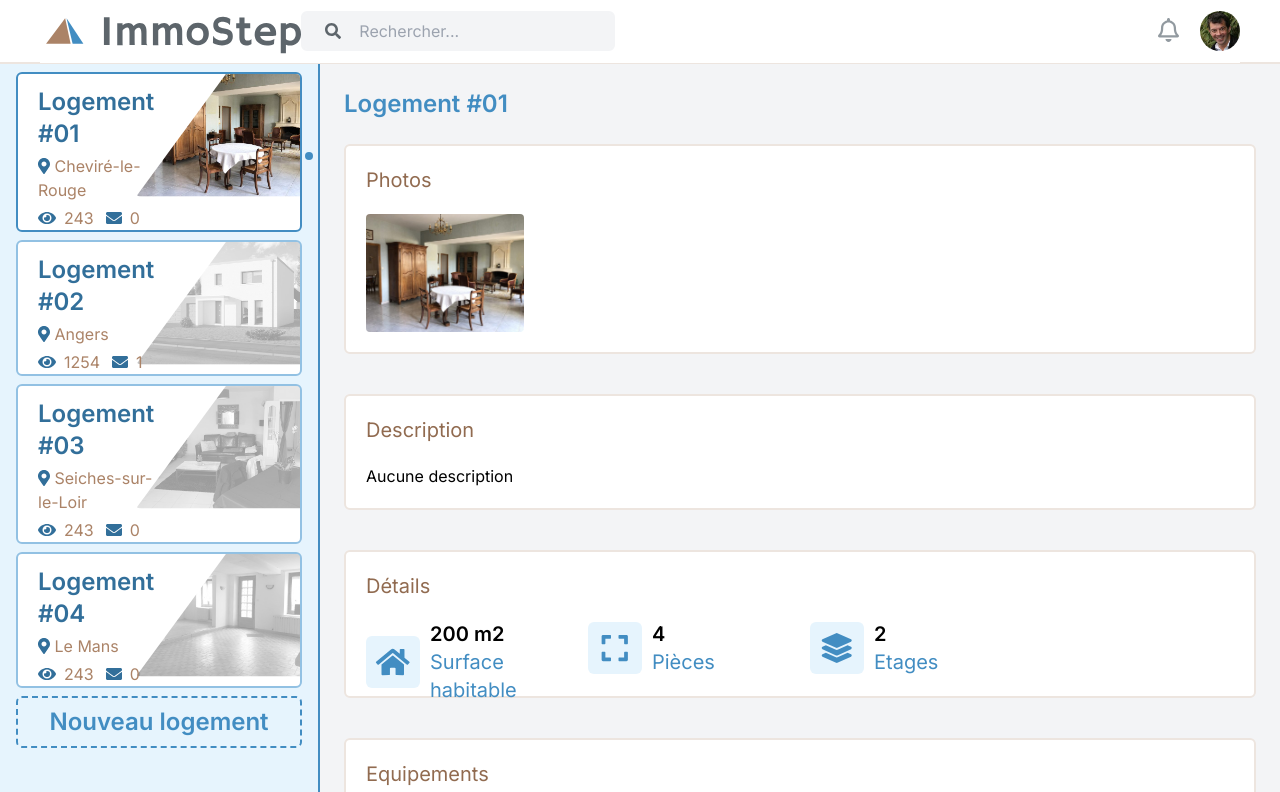
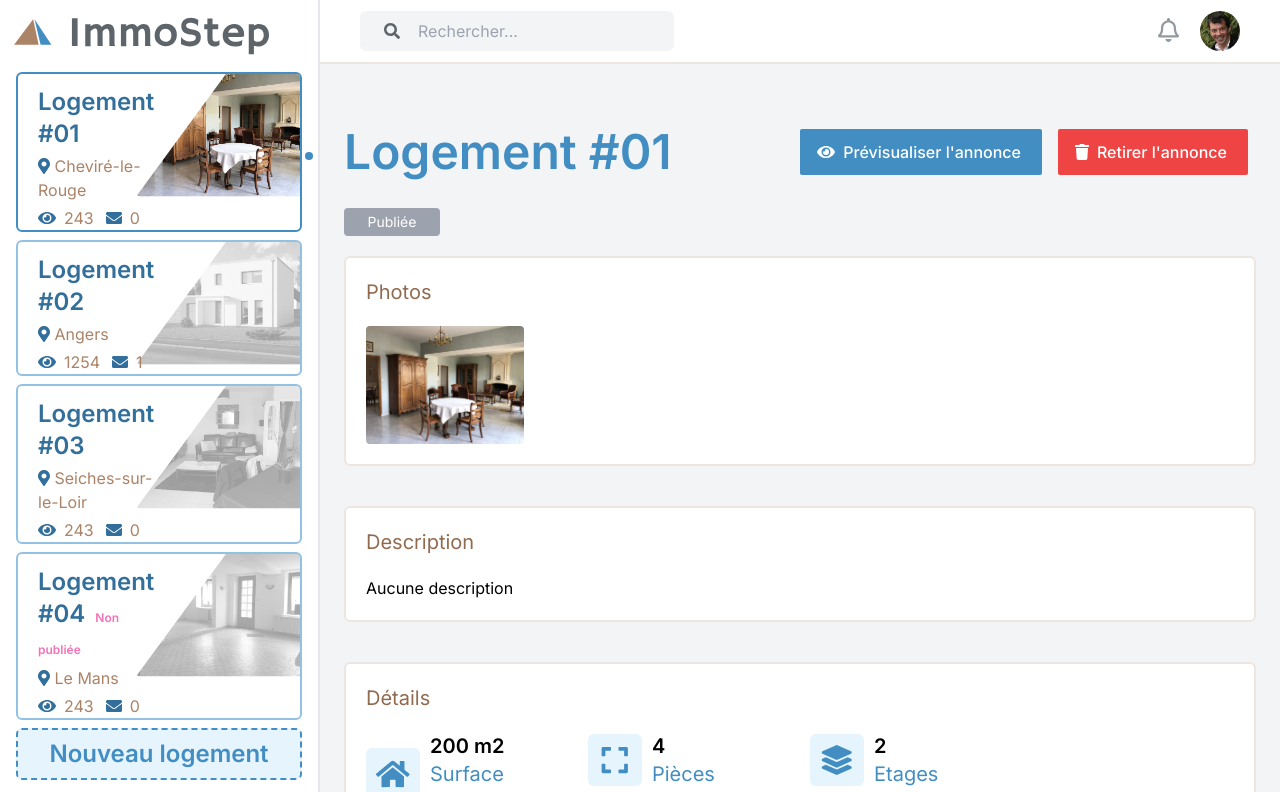
Before and after one commit to immostep/immostep, a React (Create React App) app: page /owner/goods/1 in a window 1280 px wide. Shown: the top 792 px of the page. Built offline with nearby package versions, Linux system fonts and the light colour scheme.

Commit message:
Add Modals

```diff
--- a/src/App.js
+++ b/src/App.js
@@ -13,6 +13,9 @@ function App() {
         <Route path="owner" element={<Owner />} />
         <Route path="owner/goods/new" element={<Goods isNewGood />} />
         <Route path="owner/goods/:id" element={<Goods />} />
+        <Route path="owner/goods/:id/preview" element={<Goods />} />
+        <Route path="owner/goods/:id/publish" element={<Goods />} />
+        <Route path="owner/goods/:id/unpublish" element={<Goods />} />
         <Route path="owner/goods" element={<Goods />} />
       </Routes>
     </div>
--- /dev/null
+++ b/src/ConfirmModal.js
@@ -0,0 +1,60 @@
+import PropTypes from 'prop-types';
+
+function ConfirmModal({ title = '', content = '', confirmButtonText = 'OK', cancelButtonText = 'Annuler', showModal = false, onConfirm, onCancel }) {
+  return (
+    <>
+      {!showModal ? null : (
+        <>
+          <div className="fixed inset-0 z-50 flex items-center justify-center overflow-x-hidden overflow-y-auto outline-none focus:outline-none">
+            <div className="relative w-auto max-w-sm mx-auto my-6">
+              {/*content*/}
+              <div className="relative flex flex-col w-full bg-white border-0 rounded-lg shadow-lg outline-none focus:outline-none">
+                {/*header*/}
+                <div className="flex items-start justify-between p-5 border-b border-solid rounded-t border-blueGray-200">
+                  <h3 className="text-3xl font-semibold">{title}</h3>
+                  <button
+                    className="float-right p-1 ml-auto text-3xl font-semibold leading-none text-black bg-transparent border-0 outline-none opacity-5 focus:outline-none"
+                    onClick={onCancel}>
+                    <span className="block w-6 h-6 text-2xl text-black bg-transparent outline-none opacity-5 focus:outline-none">×</span>
+                  </button>
+                </div>
+                {/*body*/}
+                <div className="relative flex-auto p-6">
+                  <p className="my-4 text-lg leading-relaxed text-blueGray-500">{content}</p>
+                </div>
+                {/*footer*/}
+                <div className="flex items-center justify-end p-6 border-t border-solid rounded-b border-blueGray-200">
+                  <button
+                    className="px-6 py-2 mb-1 mr-1 text-sm font-bold text-red-500 uppercase transition-all duration-150 ease-linear outline-none background-transparent focus:outline-none"
+                    type="button"
+                    onClick={onCancel}>
+                    {cancelButtonText}
+                  </button>
+                  <button
+                    className="px-6 py-3 mb-1 mr-1 text-sm font-bold text-white uppercase transition-all duration-150 ease-linear rounded shadow outline-none bg-emerald-500 active:bg-emerald-600 hover:shadow-lg focus:outline-none"
+                    type="button"
+                    onClick={onConfirm}>
+                    {confirmButtonText}
+                  </button>
+                </div>
+              </div>
+            </div>
+          </div>
+          <div className="fixed inset-0 z-40 bg-black opacity-25"></div>
+        </>
+      )}
+    </>
+  );
+}
+
+export default ConfirmModal;
+
+ConfirmModal.propTypes = {
+  showModal: PropTypes.bool,
+  onCancel: PropTypes.func,
+  onConfirm: PropTypes.func,
+  title: PropTypes.string,
+  content: PropTypes.string,
+  confirmButtonText: PropTypes.string,
+  cancelButtonText: PropTypes.string
+};
--- a/src/Goods.js
+++ b/src/Goods.js
@@ -1,5 +1,5 @@
 import PropTypes from 'prop-types';
-import { useEffect, useState } from 'react';
+import React, { useEffect, useState } from 'react';
 import { Link, useParams } from 'react-router-dom';
 import './Goods.css';
 import { FontAwesomeIcon } from '@fortawesome/react-fontawesome';
@@ -15,7 +15,9 @@ import {
   faImage,
   faMouse,
   faEuroSign,
-  faArrowUp
+  faArrowUp,
+  faCheck,
+  faTrash
 } from '@fortawesome/free-solid-svg-icons';
 import { faHourglass } from '@fortawesome/free-regular-svg-icons';
 import SwiperCore, { Pagination, Navigation } from 'swiper';
@@ -29,8 +31,11 @@ import dataGoods from './sources/goods.json';
 import Ratings from './Ratings';
 import HeaderBar from './HeaderBar';
 import Footer from './Footer';
+import ConfirmModal from './ConfirmModal';
+import SimpleModal from './SimpleModal';
 import { Chart as ChartJS, ArcElement, Tooltip, Legend, CategoryScale, LinearScale, BarElement } from 'chart.js';
 import { Doughnut, Bar } from 'react-chartjs-2';
+import logo_color from './img/logo_color.svg';
 
 ChartJS.register(ArcElement, Tooltip, Legend, CategoryScale, LinearScale, BarElement);
 
@@ -47,6 +52,7 @@ const emptyGood = {
   location: {
     city: ''
   },
+  status: 'Brouillon',
   floors: 0,
   surface: 0,
   rooms: 0,
@@ -89,12 +95,30 @@ function Goods({ isNewGood = false }) {
 
   const requestedGood = goods.find((g) => g.id === +requestedGoodId);
 
+  const [showConfirmDeleteModal, setShowConfirmDeleteModal] = useState(false);
+  const [showRequestContentModal, setShowRequestContentModal] = useState(null);
+
   return (
     <>
-      <HeaderBar isFluid user={{ id: 1, name: 'Martial Séron' }} />
+      <ConfirmModal
+        showModal={showConfirmDeleteModal}
+        onCancel={() => {
+          setShowConfirmDeleteModal(false);
+        }}
+        onConfirm={() => {
+          setShowConfirmDeleteModal(false);
+        }}
+        title="Suppression du logement"
+        content="Êtes-vous sûr de vouloir supprimer ce logement ?"
+      />
       <div className="pb-5 mx-auto bg-gray-100">
         <div className="flex">
-          <aside className="w-1/4 min-h-screen px-2 border-r-2 bg-secondary-lighter shrink-0 border-secondary">
+          <aside className="w-1/4 min-h-screen px-2 bg-white border-r-2 shrink-0">
+            <header className="text-center">
+              <a className="no-underline hover:no-underline" href="/">
+                <img src={logo_color} className="[height:64px]" alt="ImmoStep" />
+              </a>
+            </header>
             <div className="">
               {goods.map((good) => {
                 return (
@@ -102,7 +126,10 @@ function Goods({ isNewGood = false }) {
                     <Link to={`/owner/goods/${good.id}`} className="flex flex-row good-btn items-top">
                       <div className="good__content">
                         <h3 className="text-2xl font-bold text-secondary-dark ">
-                          <span>{good.name}</span>
+                          <span>{good.name}</span>{' '}
+                          {good.status !== 'Publiée' ? (
+                            <span className="p-1 text-xs text-center text-pink-400 rounded bg-gray-4000">{good.status}</span>
+                          ) : null}
                         </h3>
                         <h5 className="text-ternary">
                           <FontAwesomeIcon icon={faMapMarkerAlt} className="text-secondary-dark" />
@@ -133,14 +160,50 @@ function Goods({ isNewGood = false }) {
               </div>
             </div>
           </aside>
+
           <main className="flex flex-col flex-1 w-full">
             <div className="h-full overflow-y-auto">
+              <HeaderBar isFluid noLogo={true} user={{ id: 1, name: 'Martial Séron' }} />
               <div className="container grid px-6 mx-auto">
                 {requestedGood && (
                   <>
-                    <h1 className="my-6 text-2xl font-semibold text-secondary">{requestedGood.name}</h1>
+                    <div className="flex items-center justify-between mt-16 mb-8">
+                      <h1 className="text-5xl font-semibold text-secondary">{requestedGood.name}</h1>
 
-                    <div className="container">
+                      <ul className="flex flex-row flex-wrap justify-start list-none btn-group">
+                        <li>
+                          <Link to={`/owner/goods/${requestedGood.id}/preview`} className="pl-4 btn btn-primary">
+                            <FontAwesomeIcon icon={faEye} className="mr-2" />
+                            Prévisualiser l&apos;annonce
+                          </Link>
+                        </li>
+                        {requestedGood.status !== 'Publiée' ? (
+                          <li>
+                            <Link to={`/owner/goods/${requestedGood.id}/publish`} className="pl-4 text-white bg-green-500 btn hover:bg-green-600">
+                              <FontAwesomeIcon icon={faCheck} className="mr-2" />
+                              Publier l&apos;annonce
+                            </Link>
+                          </li>
+                        ) : null}
+                        {requestedGood.status === 'Publiée' ? (
+                          <li>
+                            <Link
+                              to={`/owner/goods/${requestedGood.id}/delete`}
+                              onClick={(ev) => {
+                                ev.preventDefault();
+                                setShowConfirmDeleteModal(true);
+                              }}
+                              className="pl-4 text-white bg-red-500 btn hover:bg-red-600">
+                              <FontAwesomeIcon icon={faTrash} className="mr-2" />
+                              Retirer l&apos;annonce
+                            </Link>
+                          </li>
+                        ) : null}
+                      </ul>
+                    </div>
+
+                    <div className="w-24 p-1 mb-5 text-sm text-center text-white bg-gray-400 rounded">{requestedGood.status}</div>
+
                     <div className="grid grid-cols-1 gap-y-10">
                       <section className="p-5 bg-white border-2 rounded-md border-ternary-light" id="photos">
                         <h2 className="mb-5 text-xl text-ternary-dark">Photos</h2>
@@ -229,7 +292,20 @@ function Goods({ isNewGood = false }) {
 
                           {requestedGood.requests.map((request, i) => {
                             return (
-                                <div className={`table-row ${!request.read && 'font-bold'}`} key={i}>
+                              <React.Fragment key={i}>
+                                <SimpleModal
+                                  showModal={showRequestContentModal === i}
+                                  onClose={() => {
+                                    setShowRequestContentModal(null);
+                                  }}
+                                  title={request.from}
+                                  content={request.content}
+                                />
+                                <div
+                                  className={`table-row ${!request.read && 'font-bold'}`}
+                                  onClick={() => {
+                                    setShowRequestContentModal(i);
+                                  }}>
                                   <div className="table-cell">{request.date}</div>
                                   <div className="table-cell">{request.from}</div>
                                   <div className={`table-cell ${listStatus[request.status].className}`}>
@@ -240,11 +316,11 @@ function Goods({ isNewGood = false }) {
                                   </div>
                                   <div className="table-cell"></div>
                                 </div>
+                              </React.Fragment>
                             );
                           })}
                         </div>
                       </section>
-                      </div>
                     </div>
                   </>
                 )}
@@ -515,7 +591,7 @@ function Goods({ isNewGood = false }) {
                             }
                           }}
                         />
-                        <div className="flex justify-center mt-4 space-x-3 text-sm text-gray-600 dark:text-gray-400">
+                        <div className="flex justify-center mt-4 space-x-3 text-sm text-gray-600">
                           {/* <!-- Chart legend --> */}
                           <div className="flex items-center">
                             <span className="inline-block w-3 h-3 mr-1 rounded-full bg-rose-300"></span>
--- a/src/Home.js
+++ b/src/Home.js
@@ -6,7 +6,7 @@ import { Link } from 'react-router-dom';
 function Home() {
   return (
     <>
-      <HeaderBar />
+      <HeaderBar noSearchField />
       <main className="grid grid-cols-1 my-5 md:grid-cols-2">
         <div className="px-4 py-10 text-center tenant sm:px-6 md:px-8 sm:py-20 xl:py-24">
           <h1 className="mt-0 mb-8 text-5xl font-extrabold leading-none tracking-tight md:text-6xl lg:text-7xl sm:mt-0 sm:mb-10">
--- /dev/null
+++ b/src/SimpleModal.js
@@ -0,0 +1,52 @@
+import PropTypes from 'prop-types';
+
+function SimpleModal({ title = '', content = '', confirmButtonText = 'OK', showModal = false, onClose }) {
+  return (
+    <>
+      {!showModal ? null : (
+        <>
+          <div className="fixed inset-0 z-50 flex items-center justify-center overflow-x-hidden overflow-y-auto outline-none focus:outline-none">
+            <div className="relative w-auto max-w-sm mx-auto my-6">
+              {/*content*/}
+              <div className="relative flex flex-col w-full bg-white border-0 rounded-lg shadow-lg outline-none focus:outline-none">
+                {/*header*/}
+                <div className="flex items-start justify-between p-5 border-b border-solid rounded-t border-blueGray-200">
+                  <h3 className="text-3xl font-semibold">{title}</h3>
+                  <button
+                    className="float-right p-1 ml-auto text-3xl font-semibold leading-none text-black bg-transparent border-0 outline-none opacity-5 focus:outline-none"
+                    onClick={onClose}>
+                    <span className="block w-6 h-6 text-2xl text-black bg-transparent outline-none opacity-5 focus:outline-none">×</span>
+                  </button>
+                </div>
+                {/*body*/}
+                <div className="relative flex-auto p-6">
+                  <p className="my-4 text-lg leading-relaxed text-blueGray-500">{content}</p>
+                </div>
+                {/*footer*/}
+                <div className="flex items-center justify-end p-6 border-t border-solid rounded-b border-blueGray-200">
+                  <button
+                    className="px-6 py-3 mb-1 mr-1 text-sm font-bold text-white uppercase transition-all duration-150 ease-linear rounded shadow outline-none bg-emerald-500 active:bg-emerald-600 hover:shadow-lg focus:outline-none"
+                    type="button"
+                    onClick={onClose}>
+                    {confirmButtonText}
+                  </button>
+                </div>
+              </div>
+            </div>
+          </div>
+          <div className="fixed inset-0 z-40 bg-black opacity-25"></div>
+        </>
+      )}
+    </>
+  );
+}
+
+export default SimpleModal;
+
+SimpleModal.propTypes = {
+  showModal: PropTypes.bool,
+  onClose: PropTypes.func,
+  title: PropTypes.string,
+  content: PropTypes.string,
+  confirmButtonText: PropTypes.string
+};
--- a/src/index.css
+++ b/src/index.css
@@ -30,6 +30,21 @@
     background-position: right 0.75rem center;
     background-size: 16px 12px;
   }
+
+  .btn {
+    @apply px-5 py-3 text-base font-medium text-gray-500 border border-transparent rounded-sm bg-gray-200 hover:bg-gray-300;
+  }
+
+  .btn-primary {
+    @apply text-white bg-secondary hover:bg-secondary-dark;
+  }
+
+  .btn-group {
+  }
+
+  .btn-group .btn {
+    @apply mx-2;
+  }
 }
 
 html {
--- a/src/sources/goods.json
+++ b/src/sources/goods.json
@@ -5,6 +5,7 @@
     "location": {
       "city": "Cheviré-le-Rouge"
     },
+    "status": "Publiée",
     "floors": 2,
     "surface": 200,
     "rooms": 4,
@@ -25,28 +26,32 @@
         "read": false,
         "status": "En attente",
         "date": "22 oct. 2021",
-        "rating": 5
+        "rating": 5,
+        "content" : "Bla bla bla"
       },
       {
         "from": "Jim Carrey",
         "read": false,
         "status": "En attente",
         "date": "17 oct. 2021",
-        "rating": 3
+        "rating": 3,
+        "content" : "Bla bla bla"
       },
       {
         "from": "Silvester Stalone",
         "read": true,
         "status": "En attente",
         "date": "17 oct. 2021",
-        "rating": 2
+        "rating": 2,
+        "content" : "Bla bla bla"
       },
       {
         "from": "Brad Pitt",
         "read": true,
         "status": "Refusé",
         "date": "10 oct. 2021",
-        "rating": 1
+        "rating": 1,
+        "content" : "Bla bla bla"
       }
     ]
   },
@@ -56,6 +61,7 @@
     "location": {
       "city": "Angers"
     },
+    "status": "Publiée",
     "floors": 2,
     "surface": 200,
     "rooms": 4,
@@ -76,28 +82,32 @@
         "read": false,
         "status": "En attente",
         "date": "22 oct. 2021",
-        "rating": 5
+        "rating": 5,
+        "content" : "Bla bla bla"
       },
       {
         "from": "Jim Carrey",
         "read": false,
         "status": "En attente",
         "date": "17 oct. 2021",
-        "rating": 3
+        "rating": 3,
+        "content" : "Bla bla bla"
       },
       {
         "from": "Silvester Stalone",
         "read": true,
         "status": "En attente",
         "date": "17 oct. 2021",
-        "rating": 2
+        "rating": 2,
+        "content" : "Bla bla bla"
       },
       {
         "from": "Brad Pitt",
         "read": true,
         "status": "Refusé",
         "date": "10 oct. 2021",
-        "rating": 1
+        "rating": 1,
+        "content" : "Bla bla bla"
       }
     ]
   },
@@ -107,6 +117,7 @@
     "location": {
       "city": "Seiches-sur-le-Loir"
     },
+    "status": "Publiée",
     "description": "T3 dernier étage avec ascenseur quartier caserne Desjardins, cuisine aménagée et équipée ouverte sur salon-séjour. 2 chambres avec placards. Salle de bain avec baignoire et douche. Stationnement privatif en sous-sol et cave. dont 6.48 % honoraires TTC à la charge de l'acquéreur. Copropriété de 85 lots (Pas de procédure en cours). Charges annuelles : 1320 euros.",
     "floors": 2,
     "surface": 200,
@@ -137,28 +148,32 @@
         "read": false,
         "status": "En attente",
         "date": "22 oct. 2021",
-        "rating": 5
+        "rating": 5,
+        "content" : "Bla bla bla"
       },
       {
         "from": "Jim Carrey",
         "read": false,
         "status": "En attente",
         "date": "17 oct. 2021",
-        "rating": 3
+        "rating": 3,
+        "content" : "Bla bla bla"
       },
       {
         "from": "Silvester Stalone",
         "read": true,
         "status": "En attente",
         "date": "17 oct. 2021",
-        "rating": 2
+        "rating": 2,
+        "content" : "Bla bla bla"
       },
       {
         "from": "Brad Pitt",
         "read": true,
         "status": "Refusé",
         "date": "10 oct. 2021",
-        "rating": 1
+        "rating": 1,
+        "content" : "Bla bla bla"
       }
     ]
   },
@@ -168,6 +183,7 @@
     "location": {
       "city": "Le Mans"
     },
+    "status": "Non publiée",
     "floors": 2,
     "surface": 200,
     "rooms": 4,
@@ -189,28 +205,32 @@
         "read": false,
         "status": "En attente",
         "date": "22 oct. 2021",
-        "rating": 5
+        "rating": 5,
+        "content" : "Bla bla bla"
       },
       {
         "from": "Jim Carrey",
         "read": false,
         "status": "En attente",
         "date": "17 oct. 2021",
-        "rating": 3
+        "rating": 3,
+        "content" : "Bla bla bla"
       },
       {
         "from": "Silvester Stalone",
         "read": true,
         "status": "En attente",
         "date": "17 oct. 2021",
-        "rating": 2
+        "rating": 2,
+        "content" : "Bla bla bla"
       },
       {
         "from": "Brad Pitt",
         "read": true,
         "status": "Refusé",
         "date": "10 oct. 2021",
-        "rating": 1
+        "rating": 1,
+        "content" : "Bla bla bla"
       }
     ]
   }
```
Also changed, not shown: 1 other file (tests, documents, lock files or other folders). Lines whose indentation alone changed are shown as unchanged.
